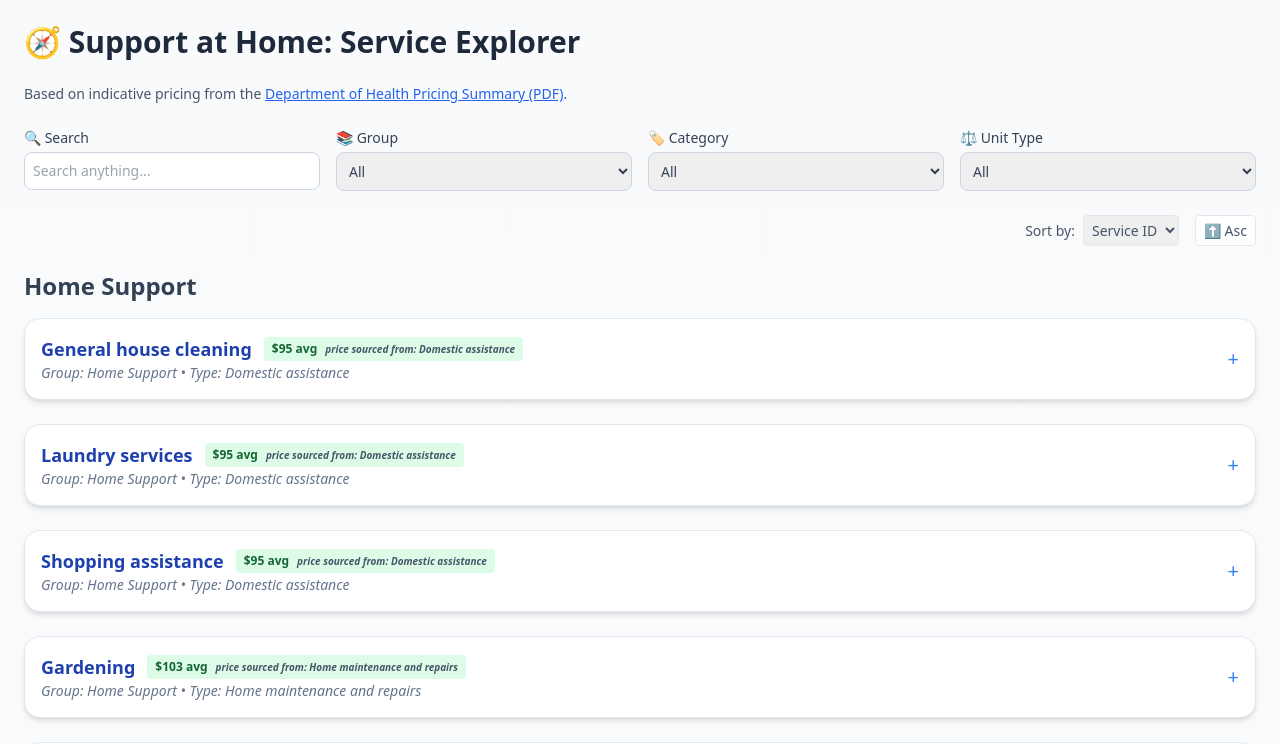
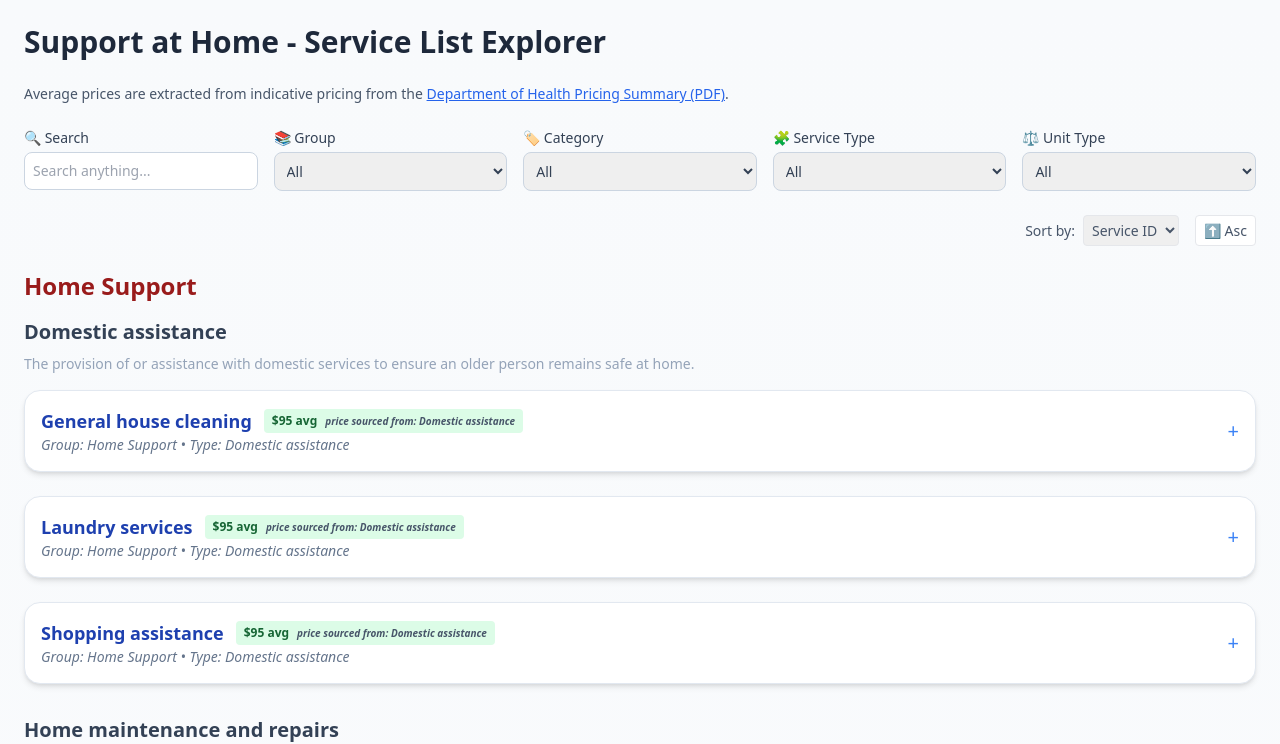
Before and after one commit to viklas/service-list-explorer, a React (Vite) app: page / in a window 1280 px wide. Shown: the top 744 px of the page. Built offline with nearby package versions, Linux system fonts and the light colour scheme.

Commit message:
Service Type grouping and definitions

```diff
--- a/src/components/ServiceListExplorer.jsx
+++ b/src/components/ServiceListExplorer.jsx
@@ -1,6 +1,24 @@
 import React, { useState, useEffect } from "react";
 import Papa from "papaparse";
 import Fuse from "fuse.js";
+
+const SERVICE_TYPE_DESCRIPTIONS = {
+  "Allied health and therapy services": "The provision of supplementary services that restore, improve, or maintain an older person's health, wellbeing and independence.",
+  "Community cottage respite": "The provision of overnight care delivered in a cottage-style respite facility setting to support and maintain care relationships between older people and their carers.",
+  "Domestic assistance": "The provision of or assistance with domestic services to ensure an older person remains safe at home.",
+  "Equipment and products": "The provision of goods, equipment, or assistive technology to enable an older person to perform tasks they would otherwise be unable to do, promote safety and independence, or support wellness and reablement goals.",
+  "Hoarding and squalor assistance": "The provision of support for an older person who is homeless, at risk of homelessness, or unable to receive the aged care supports they need because of living with hoarding behaviour or living in a squalid environment.",
+  "Home adjustments": "The provision of modifications to an older person's home to prevent accidents and support independent living.",
+  "Home maintenance and repairs": "The provision of or assistance with maintenance of the house and garden to ensure a safe and habitable home environment or facilitate wellness and reablement goals.",
+  "Home or community general respite": "The provision of respite as a form of temporary relief to support and maintain care relationships between older people and their carers.",
+  "Meals": "The provision of meals to older people to ensure proper nutrition is maintained, including advice on meal preparation.",
+  "Nursing care": "The provision of clinical care supports and education services provided by a nurse.",
+  "Personal care": "The provision of support for an older person to engage in activities of daily living that help them maintain appropriate standards of hygiene and grooming.",
+  "Social support and community engagement": "The delivery of services that support an older person's need for social connection and participation in community life including diverse cultural activities.",
+  "Specialised Support Services": "The provision of specialised services for frail older people who are living at home with a clinical condition and/or specialised needs.",
+  "Therapeutic services for independent living": "The provision of supplementary therapy services that enhances functional independencies in daily living activities.",
+  "Transport": "The provision of direct and indirect transport services to connect an older person with the community and attend their usual activities."
+};
 
 export default function ServiceListExplorer() {
   const [data, setData] = useState([]);
@@ -8,6 +26,7 @@ export default function ServiceListExplorer() {
   const [group, setGroup] = useState("All");
   const [category, setCategory] = useState("All");
   const [unit, setUnit] = useState("All");
+  const [serviceType, setServiceType] = useState("All");
   const [search, setSearch] = useState("");
   const [expandedId, setExpandedId] = useState(null);
   const [sortField, setSortField] = useState("serviceId");
@@ -70,6 +89,7 @@ export default function ServiceListExplorer() {
     const matchGroup = group === "All" || item.serviceGroupText === group;
     const matchCategory = category === "All" || item.participantContributionCategory === category;
     const matchUnit = unit === "All" || item.unitType === unit;
+    const matchServiceType = serviceType === "All" || item.serviceTypeText === serviceType;
 
     const searchableText = [
       item.serviceGroupText,
@@ -87,7 +107,7 @@ export default function ServiceListExplorer() {
 
     const matchSearch = searchableText.includes(search.toLowerCase());
 
-    return matchGroup && matchCategory && matchUnit && matchSearch;
+    return matchGroup && matchCategory && matchUnit && matchServiceType && matchSearch;
   });
 
   const sorted = [...filtered].sort((a, b) => {
@@ -106,17 +126,25 @@ export default function ServiceListExplorer() {
     }
   });
 
-  const groupedSorted = groups.filter(g => g !== "All").map(g => ({
+  const groupedSorted = groups.filter(g => g !== "All").map(g => {
+    const servicesInGroup = sorted.filter(s => s.serviceGroupText === g);
+    const typeBuckets = [...new Set(servicesInGroup.map(s => s.serviceTypeText || "Other"))];
+
+    return {
       name: g,
-    services: sorted.filter(s => s.serviceGroupText === g)
-  }));
+      subgroups: typeBuckets.map(t => ({
+        type: t,
+        services: servicesInGroup.filter(s => s.serviceTypeText === t)
+      }))
+    };
+  });
 
   return (
     <div className="p-6 space-y-6 bg-gradient-to-b from-slate-50 to-white min-h-screen">
-      <h1 className="text-3xl font-bold text-slate-800">🧭 Support at Home: Service Explorer</h1>
-      <p className="text-sm text-slate-600">Based on indicative pricing from the <a href="https://www.health.gov.au/sites/default/files/2025-03/summary-of-indicative-support-at-home-prices_2.pdf" target="_blank" rel="noopener noreferrer" className="text-blue-600 underline hover:text-blue-800">Department of Health Pricing Summary (PDF)</a>.</p>
+      <h1 className="text-3xl font-bold text-slate-800">Support at Home - Service List Explorer</h1>
+      <p className="text-sm text-slate-600">Average prices are extracted from indicative pricing from the <a href="https://www.health.gov.au/sites/default/files/2025-03/summary-of-indicative-support-at-home-prices_2.pdf" target="_blank" rel="noopener noreferrer" className="text-blue-600 underline hover:text-blue-800">Department of Health Pricing Summary (PDF)</a>.</p>
 
-      <div className="grid grid-cols-1 sm:grid-cols-2 md:grid-cols-4 gap-4 text-sm font-medium text-slate-700">
+      <div className="grid grid-cols-1 sm:grid-cols-2 md:grid-cols-5 gap-4 text-sm font-medium text-slate-700">
         <div>
           <label className="block mb-1">🔍 Search</label>
           <input
@@ -136,6 +164,14 @@ export default function ServiceListExplorer() {
           <label className="block mb-1">🏷️ Category</label>
           <select className="border border-slate-300 p-2 rounded-lg w-full" value={category} onChange={(e) => setCategory(e.target.value)}>
             {categories.map((c) => <option key={c} value={c}>{c}</option>)}
+          </select>
+        </div>
+        <div>
+          <label className="block mb-1">🧩 Service Type</label>
+          <select className="border border-slate-300 p-2 rounded-lg w-full" value={serviceType} onChange={(e) => setServiceType(e.target.value)}>
+            {["All", ...new Set(data.map(d => d.serviceTypeText).filter(Boolean))].map((t) => (
+              <option key={t} value={t}>{t}</option>
+            ))}
           </select>
         </div>
         <div>
@@ -166,9 +202,16 @@ export default function ServiceListExplorer() {
       <div className="space-y-12">
         {groupedSorted.map(group => (
           <div key={group.name}>
-            <h2 className="text-2xl font-semibold text-slate-700 mb-4">{group.name}</h2>
+            <h2 className="text-2xl font-semibold text-red-800 mb-4">{group.name}</h2>
             <div className="space-y-6">
-              {group.services.map(item => {
+              {group.subgroups.map(sub => (
+                <div key={sub.type} className="mb-8">
+                  <h3 className="text-xl font-semibold text-slate-700 mb-2">{sub.type}</h3>
+                  {SERVICE_TYPE_DESCRIPTIONS[sub.type] && (
+                    <p className="text-sm text-slate-400 mb-4 max-w-4xl">{SERVICE_TYPE_DESCRIPTIONS[sub.type]}</p>
+                  )}
+                  <div className="space-y-6">
+                    {sub.services.map(item => {
                       const price = getPrice(item);
                       return (
                         <div key={item.serviceId} className="bg-white border border-slate-200 rounded-2xl shadow-md hover:shadow-lg transition-shadow">
@@ -230,7 +273,6 @@ export default function ServiceListExplorer() {
                                     </ul>
                                   </div>
                                 )}
-
                                 {item.wraparoundServices?.length > 0 && (
                                   <div>
                                     <h4 className="font-semibold text-sm text-slate-700 mb-1">🔄 Wraparound Services</h4>
@@ -243,7 +285,6 @@ export default function ServiceListExplorer() {
                                     </ul>
                                   </div>
                                 )}
-
                                 {item.itemCategories?.length > 0 && (
                                   <div>
                                     <h4 className="font-semibold text-sm text-slate-700 mb-1">📦 Item Categories</h4>
@@ -256,7 +297,6 @@ export default function ServiceListExplorer() {
                                     </ul>
                                   </div>
                                 )}
-
                                 {item.healthProfessionalTypes?.length > 0 && (
                                   <div>
                                     <h4 className="font-semibold text-sm text-slate-700 mb-1">👩‍⚕️ Health Professionals</h4>
@@ -280,5 +320,8 @@ export default function ServiceListExplorer() {
               ))}
             </div>
           </div>
+        ))}
+      </div>
+    </div>
   );
 }
```
Lines whose indentation alone changed are shown as unchanged.
